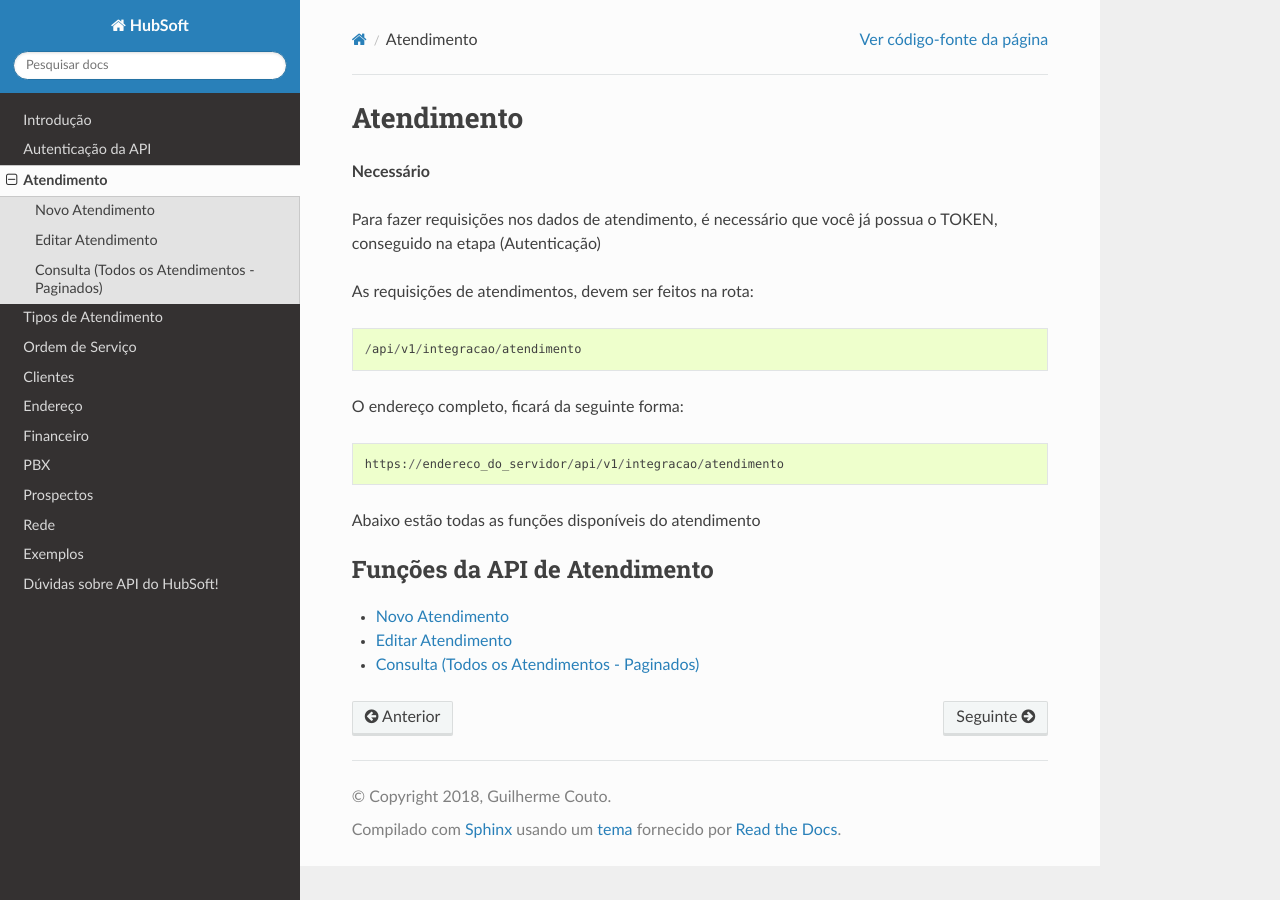
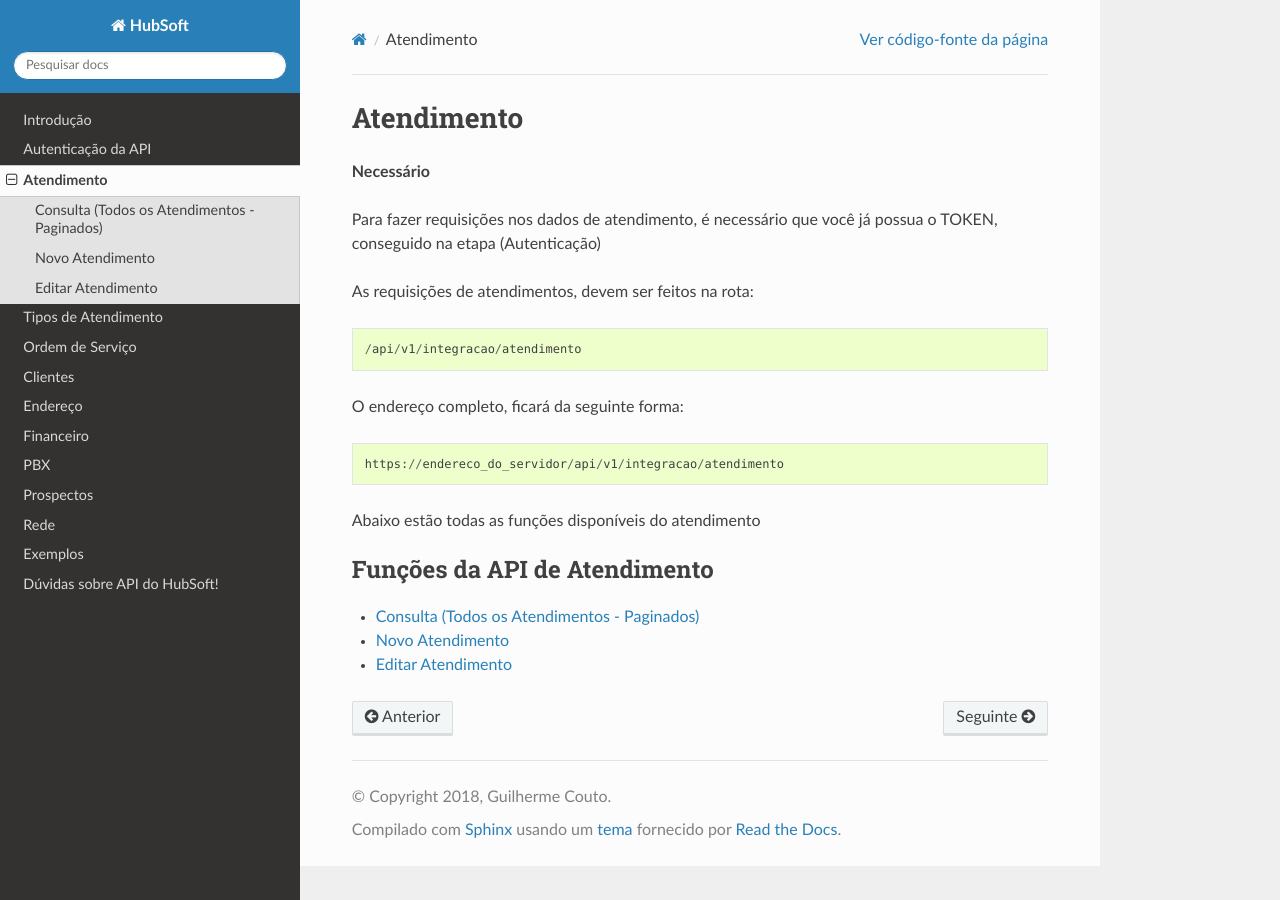
Before and after one commit to hubsoftbrasil/api, a Sphinx documentation site: the page built from docs/source/atendimento/index.rst, in a window 1280 px wide. Built offline with Sphinx 7.4.7 and the Read the Docs theme 2.0.0, drawn with Linux system fonts in a browser that asks for light colours; pages that are not in the unit, such as notebooks, are missing from menus.

```diff
--- a/docs/source/atendimento/index.rst
+++ b/docs/source/atendimento/index.rst
@@ -18,6 +18,6 @@ Abaixo estão todas as funções disponíveis do atendimento
 .. toctree::
     :caption: Funções da API de Atendimento
 
+    consulta
     novo
     editar
-    consulta
```
